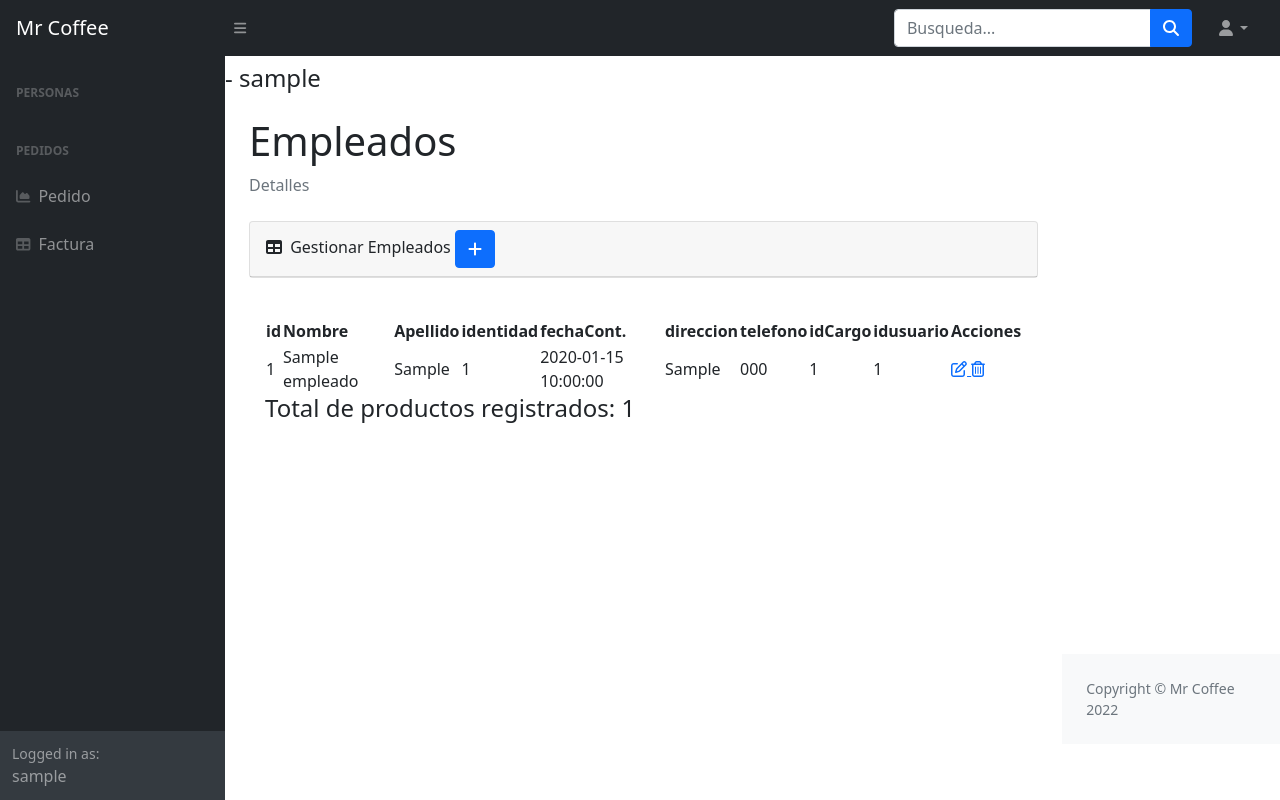
After one commit to Rafamendoz/MRCOFFE_SYSTEM, a PHP site: page /PROYECTODW/views/empleados.php in a window 1280 px wide. The commit adds this page. Run offline with PHP 8.4, Linux system fonts and the light colour scheme; the visitor is signed in with stand-in values (Sample User, id 1); tables that the repository leaves empty or names only in its code hold one stand-in row (values such as "Sample post"); some libraries are stand-ins or nearby versions.

Commit message:
organizando empleados

```diff
--- a/panelp.php
+++ b/panelp.php
@@ -94,7 +94,7 @@ if (isset($_SESSION['Rol'])) {
               <div class="sb-sidenav-collapse-arrow"></div>
             </a>
             <a <?php if($_SESSION['Rol'] != 1){ ?> style="display:none;" <?php } ?> class="nav-link collapsed"
-              href="empleados.php" aria-expanded="false" aria-controls="collapsePages">
+              href="views/empleados.php" aria-expanded="false" aria-controls="collapsePages">
               <div class="sb-nav-link-icon"><i class="fas fa-book-open"></i></div>
               Empleado
               <div class="sb-sidenav-collapse-arrow"></div>
--- a/views/cabecera.php
+++ b/views/cabecera.php
@@ -28,7 +28,7 @@ echo <<<EOT
         <body class="sb-nav-fixed">
           <nav class="sb-topnav navbar navbar-expand navbar-dark bg-dark">
               <!-- Navbar Brand-->
-              <a class="navbar-brand ps-3" href="index.html">Mr Coffee
+              <a class="navbar-brand ps-3" href="../panelp.php">Mr Coffee
               </a>
               <!-- Sidebar Toggle-->
               <button class="btn btn-link btn-sm order-1 order-lg-0 me-4 me-lg-0" id="sidebarToggle" href="#!"><i class="fas fa-bars"></i></button>
--- /dev/null
+++ b/views/empleados.php
@@ -0,0 +1,130 @@
+<?php
+  session_start();
+  if(isset($_SESSION['Rol'])){
+
+?>
+<?php
+  include("../conexion.php");
+    $query1="select COUNT(*) as total from empleados";
+    $total=mysqli_query($mysqli,$query1);
+    $row1 = mysqli_fetch_array($total);
+    $query2= "select empleados.idempleados, empleados.nombre, empleados.apellido, empleados.identidad,
+    empleados.fechaContratacion, empleados.direccion, empleados.telefono, empleados.idCargo,
+    empleados.idusuarios from empleados
+
+    "; //Orden de la tabla
+    $detalle =mysqli_query($mysqli,$query2);
+?>
+<?php
+    require("cabecera.php");
+?>
+
+<script src="https://ajax.googleapis.com/ajax/libs/jquery/3.6.1/jquery.min.js"></script>
+                <!-- contenido-->
+
+        <main>
+
+        <h2> <?php echo "<h4>  - ".$_SESSION['User']."</h4>";?></h2>
+
+            <div class="container-fluid px-4">
+                <h1 class="mt-4">Empleados</h1>
+                <ol class="breadcrumb mb-4">
+                    <li class="breadcrumb-item active">Detalles</li>
+                </ol>
+                    <div class="card mb-4">
+                        <div class="card-header">
+                            <i class="fas fa-table me-1"></i>
+                            Gestionar Empleados
+
+                            <a href="CrudEmpleados.php" class="btn btn-primary btn-circle" data-toggle="modal" data-target="#createMdl">
+                                <i class="fas fa-plus"></i>
+
+                            </a>
+                        </div>
+                    </div>
+
+                    <div class="card-body">
+                        <table id="datatablesSimple">
+                            <thead>
+                                <tr>
+                                    <!--<th>Acciones</th-->
+                                    <th scope="col" >id</th>
+                                    <th scope="col" >Nombre</th>
+                                    <th scope="col" >Apellido</th>
+                                    <th scope="col" >identidad</th>
+                                    <th scope="col" >fechaCont.</th>
+                                    <th scope="col" >direccion</th>
+                                    <th scope="col" >telefono</th>
+                                    <th scope="col" >idCargo</th>
+                                    <th scope="col" >idusuario</th>
+                                    <th scope="col" >Acciones</th>
+                                </tr>
+                            </thead>
+
+                            <tbody>
+                            <?php 	while (	$row2 = mysqli_fetch_array($detalle))
+                                {
+                            ?>
+                            <tr>
+
+                                <td><?php echo $row2['idempleados'] ?></td>
+                                <td><?php echo $row2['nombre'] ?></td>
+                                <td><?php echo $row2['apellido'] ?></td>
+                                <td><?php echo $row2['identidad'] ?></td>
+                                <td><?php echo $row2['fechaContratacion'] ?></td>
+                                <td><?php echo $row2['direccion'] ?></td>
+                                <td><?php echo $row2['telefono'] ?></td>
+                                <td><?php echo $row2['idCargo'] ?></td>
+                                <td><?php echo $row2['idusuarios'] ?></td>
+                                <td>
+                                <a href="" class="edit-form-data" data-toggle="modal" data-target="#editMdl"
+                                >
+                                    <i class="far fa-edit"></i>
+                                </a>
+
+                                <a href="" class="delete-form-data" data-toggle="modal" data-target="#deleteMdl"
+                                >
+                                    <i class="far fa-trash-alt"></i>
+                                </a>
+                                </td>
+                            </tr>
+                                <?php
+                                }
+                                ?>
+
+                            </tbody>
+
+                        </table>
+                        <h4 id="reporte">Total de productos registrados:	<?php echo $row1['total']?></h4>
+
+                    </div>
+                </div>
+                </div>
+        </main>
+            <!-- fin contenido-->
+
+                <!-- footer-->
+
+
+
+    <!--funciones -->
+        <script src="https://cdn.jsdelivr.net/npm/bootstrap@5.1.3/dist/js/bootstrap.bundle.min.js" crossorigin="anonymous"></script>
+        <script src="js/scripts.js"></script>
+        <script src="https://cdnjs.cloudflare.com/ajax/libs/Chart.js/2.8.0/Chart.min.js" crossorigin="anonymous"></script>
+        <script src="assets/demo/chart-area-demo.js"></script>
+        <script src="assets/demo/chart-bar-demo.js"></script>
+        <script src="https://cdn.jsdelivr.net/npm/simple-datatables@latest" crossorigin="anonymous"></script>
+        <script src="js/datatables-simple-demo.js"></script>
+        <script>
+
+
+        </script>
+
+<?php
+    include('pie.php');
+?>
+<?php
+	}else{
+		header("Location:index.php");
+	}
+?>
```
Also changed, not shown: empleados.php (deleted, +0 -147 lines), views/CrudEmpleados.php (renamed from CrudEmpleados.php, +9 -7 lines).
